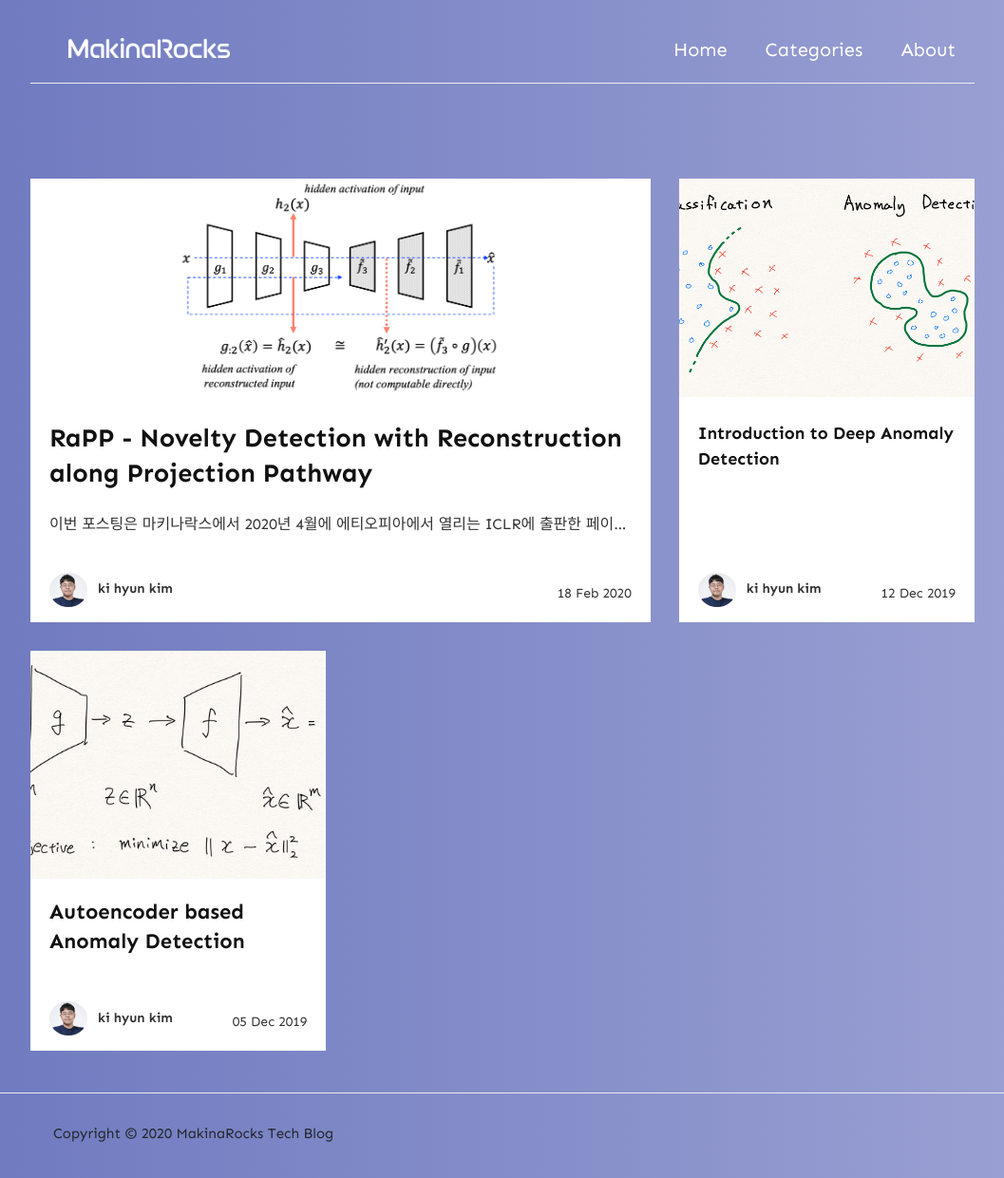
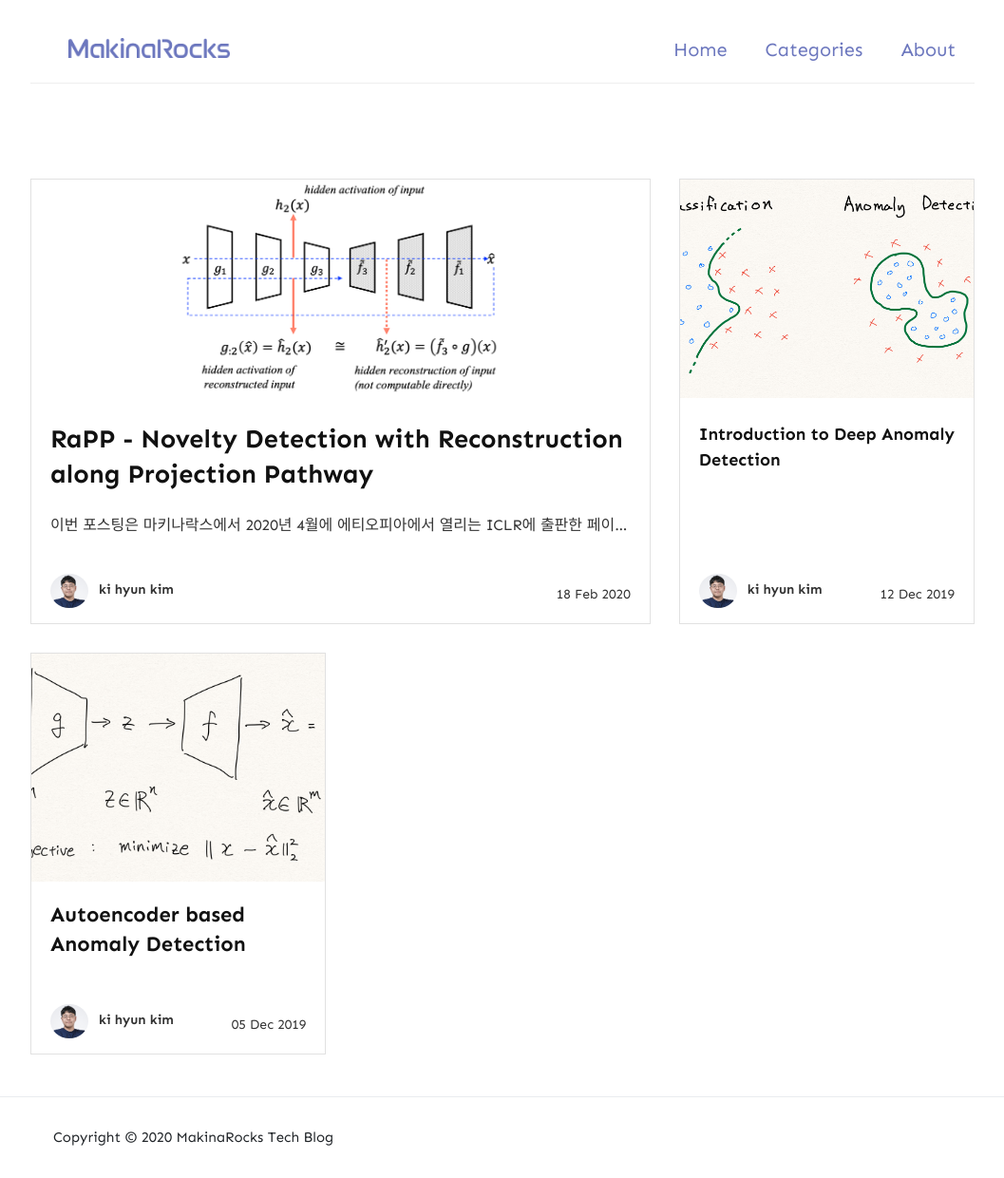
Before and after one commit to wowthemesnet/jekyll-theme-memoirs, a Jekyll site: the page built from index.html, in a window 1280 px wide. Shown: the whole page at 95% size, without its empty margins (111-1168 px from the left). Built offline with Jekyll 4.4.1, drawn with Linux system fonts in a browser that asks for light colours; nearby versions of some CDN libraries; the list of posts is cut into pages by our own code; comment, search, counter and statistics services are not loaded.

Commit message:
fix background color mrx -> white

```diff
--- a/_config.yml
+++ b/_config.yml
@@ -2,7 +2,7 @@
 name: "MakinaRocks Tech Blog"
 title: "MakinaRocks Tech Blog"
 description: "MakinaRocks Tech Blog"
-logo: 'assets/images/makinarocks_logo_white.png'
+logo: 'assets/images/makinarocks_logo.png'
 favicon: 'assets/images/mrx_logo.png'
 url: https://makinarocks.github.io
 baseurl: ""
--- a/assets/css/prism.css
+++ b/assets/css/prism.css
@@ -90,8 +90,9 @@ pre[class*="language-"] {
 	display: block;
 	padding: 1em;
 	font-size: 20px;
-	color : #FFFFFF;
-
+	/* color : #FFFFFF; */
+	color : #6c77be;
+	/* color : #000; */
 }
 
 .header-il .header-il-a li a:hover{
--- a/assets/css/theme.scss
+++ b/assets/css/theme.scss
@@ -29,7 +29,8 @@ body, input, button, select, optgroup, textarea {
 }
 
 body {
-    background: linear-gradient( to right, #6c77be, #9da3d4 );
+    background: #ffffff;
+    // background: linear-gradient( to right, #6c77be, #9da3d4 );
     height: 100%;
     margin:0;
     padding:0;
@@ -305,7 +306,7 @@ img, img:hover {
         margin-right: 7px;
     }
     .card {
-        border:0;
+        border:0.5;
         &:hover {
            .card-title a {
                 background-size: 100% 100%;
@@ -692,7 +693,8 @@ body.active-side {
     padding:30px;
     border-top:1px solid $gray-200;
     font-size:15px;
-    background: linear-gradient( to right, #6c77be, #9da3d4 );
+    background: #ffffff;
+    // background: linear-gradient( to right, #6c77be, #9da3d4 );
     // background: #9da3d4;
     // background: #6c77be;
 }
@@ -708,8 +710,8 @@ body.active-side {
         border-top:1px solid $gray-200;
         // border-top:1px #9DA3D4;
         font-size:12px;
-        // background:#fff;
-        background-color: #9DA3D4;
+        background:#fff;
+        // background-color: #9DA3D4;
     }
 }
 
```
